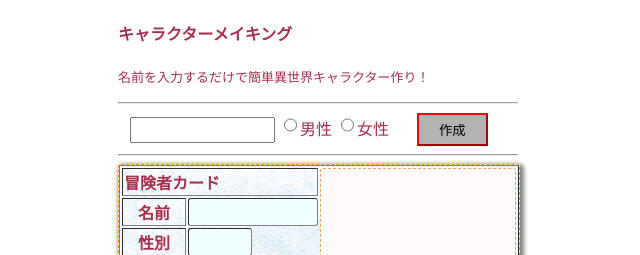
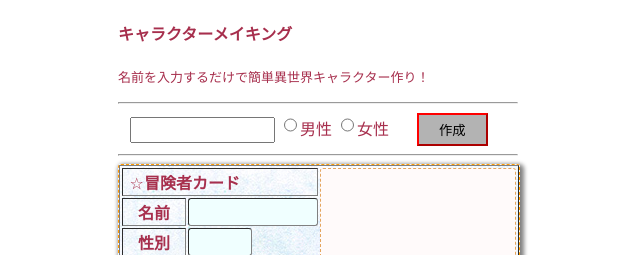
Before and after one commit to Asazuke11/character_card, a plain HTML site: page assessment.html in a window 1280 px wide. Shown: the top 255 px of the page, 322-962 px from the left. Drawn offline with Linux system fonts and the light colour scheme; a web font is replaced by a local one.

Commit message:
Update assessment.html

```diff
--- a/assessment.html
+++ b/assessment.html
@@ -48,7 +48,7 @@
 
     <table border="1" width="400px" class="charactercard">
       <tr>
-        <th width="40px" height="24px" colspan="3" class="left">冒険者カード</th>
+        <th width="40px" height="24px" colspan="3" class="left">&nbsp;☆冒険者カード</th>
         <th width="40px" colspan="3" rowspan="5" id="img"></th>
       </tr>
       <tr>
```
